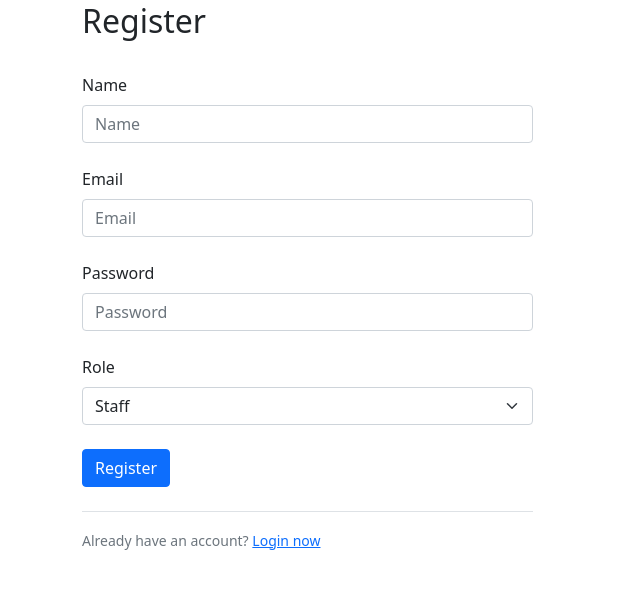
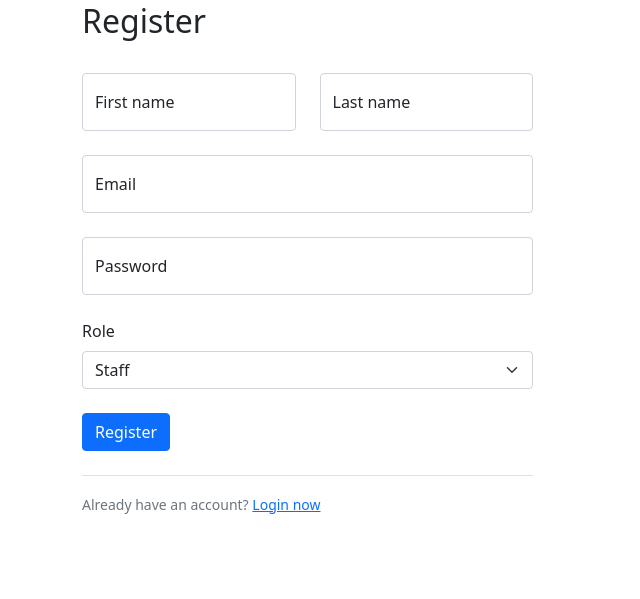
Before and after one commit to VKrishna2090/KNSS-Aptitude, a Flask app: page /register in a window 1280 px wide. Shown: the part 76-675 px from the top of the page, without its empty margins (0-640 px from the left). Run offline with Flask 2, Linux system fonts and the light colour scheme; some libraries are stand-ins or nearby versions.

Commit message:
Update 4

```diff
--- a/templates/layout.html
+++ b/templates/layout.html
@@ -5,7 +5,6 @@
     <meta name="viewport" content="width=device-width, initial-scale=1">
     <!-- Bootstrap CSS -->
     <link href="https://cdn.jsdelivr.net/npm/bootstrap@5.0.0-beta2/dist/css/bootstrap.min.css" rel="stylesheet" integrity="sha384-BmbxuPwQa2lc/FVzBcNJ7UAyJxM6wuqIj61tLrc4wSX0szH/Ev+nYRRuWlolflfl" crossorigin="anonymous">
-    <link rel="stylesheet" href="https://use.fontawesome.com/releases/v5.7.1/css/all.css">
     <title>KNSS Aptitude</title>
 </head>
 <body>
@@ -19,6 +18,7 @@
       #loginbtn{
         border-color: #188781;
         color: #188781;
+        border-radius: 25px;
       }
       #loginbtn:hover{
         background-color: #188781;
@@ -27,8 +27,10 @@
       #regisbtn:hover{
         border-color: #188781;
         color: #188781;
+        border-radius: 25px;
       }
     </style>
+
     <nav class="navbar sticky-top navbar-expand-lg navbar-light bg-white">
       <div class="container">
         <a class="navbar-brand" href="/home"><img id="logo" src="static/uploads/colorlogowithbackground.png" class="img-fluid" alt="Logo"></a>
@@ -63,12 +65,18 @@
       </div>
     </nav>
 
-
     <div class="container">
         {% block content %}
         {% endblock %}
     </div>
 
     <script src="https://cdn.jsdelivr.net/npm/bootstrap@5.0.0-beta2/dist/js/bootstrap.bundle.min.js" integrity="sha384-b5kHyXgcpbZJO/tY9Ul7kGkf1S0CWuKcCD38l8YkeH8z8QjE0GmW1gYU5S9FOnJ0" crossorigin="anonymous"></script>
+    <script>
+      var myCarousel = document.querySelector('#carouselExampleDark')
+      var carousel = new bootstrap.Carousel(myCarousel, {
+      interval: 2000,
+      wrap: false
+      })
+    </script>
 </body>
 </html>
--- a/templates/register.html
+++ b/templates/register.html
@@ -2,23 +2,39 @@
 {% block content %}
     <h2>Register</h2>
     <div class="row">
-        <div class="container col-md-5 pull-left">
+        <div class="container col-md-5">
             <br>
             <form class="form-group" action="{{ url_for('register') }}" method="post">
                 {% if msg %}
                     <div class="msg alert alert-danger">{{ msg }}</div>
                 {% endif %}
-                <label for="name" class="form-label">Name</label>
-                <input type="text" class="form-control" name="name" placeholder="Name" id="name" required>
+                <div class="row">
+                    <div class="col">
+                        <div class="form-floating">
+                            <input type="text" class="form-control" name="firstname" placeholder="First name" id="firstname" required>
+                            <label for="firstname">First name</label>
+                        </div>
+                    </div>
+                    <div class="col">
+                        <div class="form-floating">
+                            <input type="text" class="form-control" name="lastname" placeholder="Last name" id="lastname" required>
+                            <label for="lastname">Last name</label>
+                        </div>
+                    </div>
+                </div>
                 <br>
-                <label for="email" class="form-label">Email</label>
-                <input type="text" class="form-control has-validation" name="email" placeholder="Email" id="email" required>
+                <div class="form-floating">
+                    <input type="text" class="form-control has-validation" name="email" placeholder="Email" id="email" required>
+                    <label for="email">Email</label>
+                </div>
                 <div class="invalid-tooltip">
                     Please enter valid username.
                 </div>
                 <br>
-                <label for="password" class="form-label">Password</label>
-                <input type="password" class="form-control" name="password" placeholder="Password" id="password" required>
+                <div class="form-floating">
+                    <input type="password" class="form-control" name="password" placeholder="Password" id="password" required>
+                    <label for="password">Password</label>
+                </div>
                 <br>
                 <label for="role" class="form-label">Role</label>
                 <select class="form-select" id="role" name="role">
```
Also changed, not shown: templates/home.html (+26 -4 lines), templates/login.html (+9 -5 lines). Lines whose indentation alone changed are shown as unchanged.
